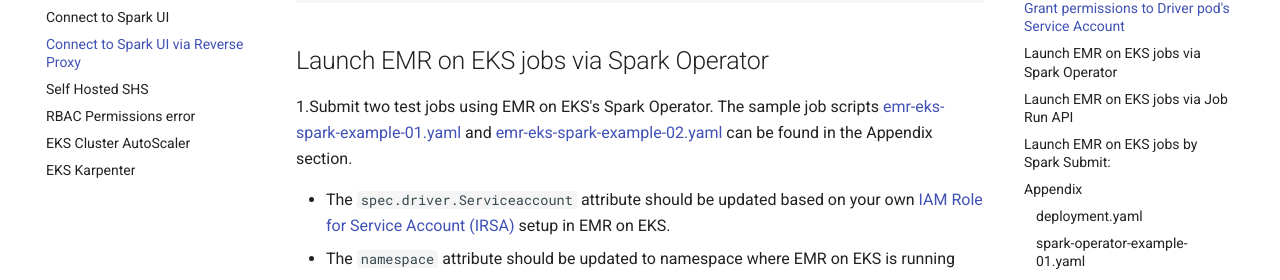
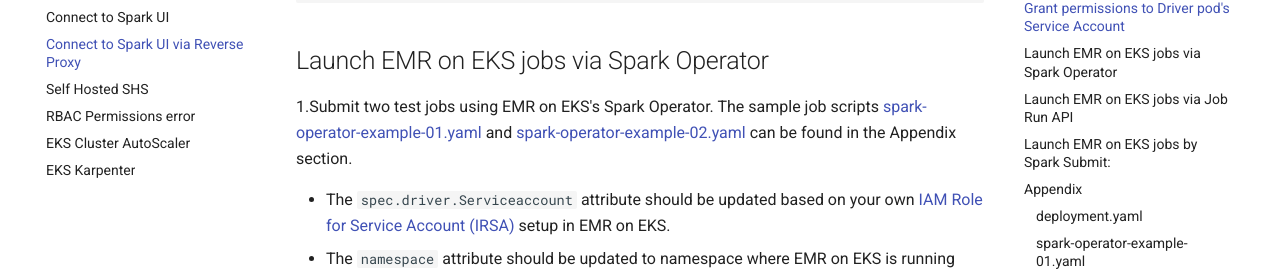
Before and after one commit to aws/aws-emr-containers-best-practices, an MkDocs documentation site: the page built from content/troubleshooting/docs/reverse-proxy-sparkui.md, in a window 1280 px wide and 900 px high, scrolled down 2729 px. Shown: the part 163-443 px from the top of the window. Built offline with MkDocs 1.6.1 and Material for MkDocs 9.7.7, drawn with Linux system fonts in a browser that asks for light colours; comment, search, counter and statistics services are not loaded.

Commit message:
fixed the spark-operator example links

```diff
--- a/content/troubleshooting/docs/reverse-proxy-sparkui.md
+++ b/content/troubleshooting/docs/reverse-proxy-sparkui.md
@@ -96,7 +96,7 @@
 
 ## Launch EMR on EKS jobs via Spark Operator
 
-1.Submit two test jobs using EMR on EKS's Spark Operator. The sample job scripts [emr-eks-spark-example-01.yaml](#emr-eks-spark-example-01yaml) and [emr-eks-spark-example-02.yaml](#emr-eks-spark-example-02yaml) can be found in the Appendix section.
+1.Submit two test jobs using EMR on EKS's Spark Operator. The sample job scripts [spark-operator-example-01.yaml](#spark-operator-example-01yaml) and [spark-operator-example-02.yaml](#spark-operator-example-02yaml) can be found in the Appendix section.
 
 * The `spec.driver.Serviceaccount` attribute should be updated based on your own [IAM Role for Service Account (IRSA)](https://docs.aws.amazon.com/emr/latest/EMR-on-EKS-DevelopmentGuide/setting-up-enable-IAM.html) setup in EMR on EKS.
 * The `namespace` attribute should be updated to namespace where EMR on EKS is running
```
